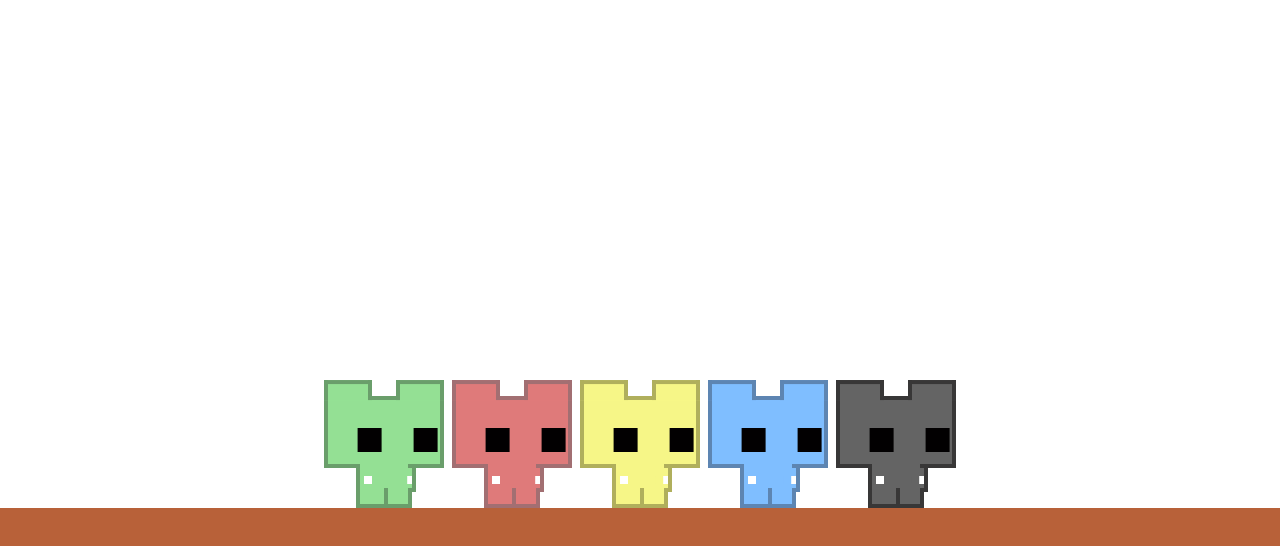
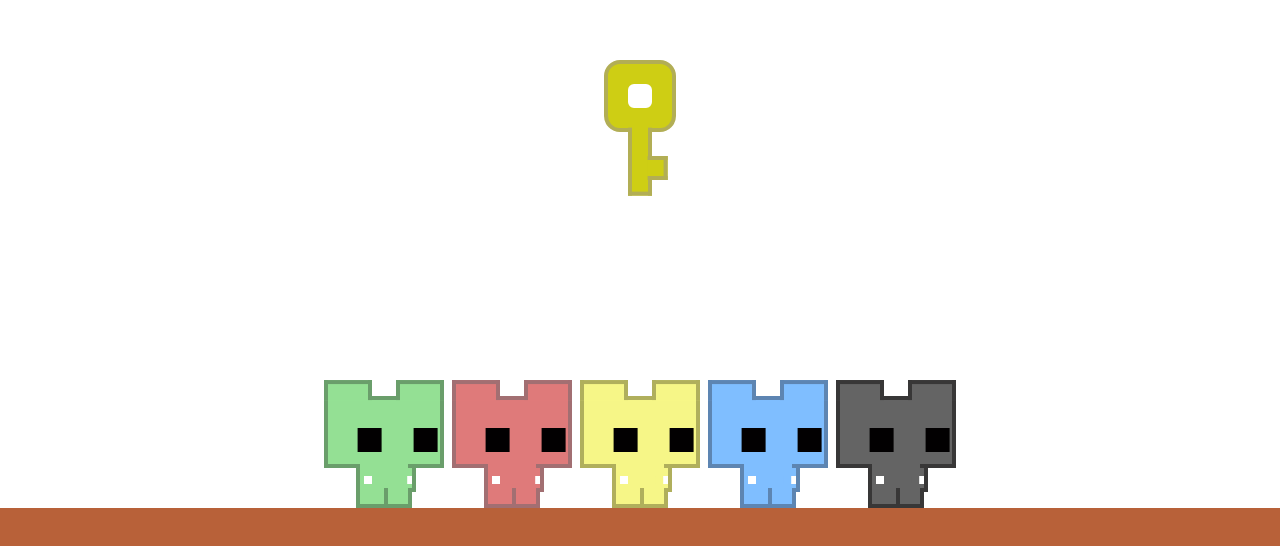
Before and after one commit to alexandercddev/pico-park, a plain HTML site: page index.html in a window 1280 px wide. Shown: the part 132-678 px from the top of the page. Drawn offline with Linux system fonts and the light colour scheme.

Commit message:
Added new preview.jpg Added style hey Added javascript click hover pico park

```diff
--- a/index.html
+++ b/index.html
@@ -8,7 +8,14 @@
     <link rel="stylesheet" href="src/assets/styles/style.css">
 </head>
 <body>
-    <div class="container">
+    <div class="container container-key">
+        <div class="box">
+            <div class="key">
+                <div class="circle"></div>
+            </div>
+        </div>
+    </div>
+    <div class="container pico-parks">
         <div class="pico-park pico-green">
             <div class="pico-park-head">
                 <div class="pico-park-eyes"></div>
@@ -46,4 +53,5 @@
         </div>
     </div>
 </body>
+<script src="./src/assets/javascript/app.js"></script>
 </html>
--- a/src/assets/javascript/app.js
+++ b/src/assets/javascript/app.js
@@ -0,0 +1,13 @@
+const picoParks = document.querySelectorAll('.pico-park');
+const container = document.querySelector('.pico-parks');
+const moveAll = [
+    'row-reverse',
+    'row',
+    'column-reverse',
+    'column',
+];
+picoParks.forEach((picoPark, index) => {
+    picoPark.addEventListener('click', () => {
+        container.style.flexDirection = moveAll[index]
+    });
+});
--- a/src/assets/styles/style.scss
+++ b/src/assets/styles/style.scss
@@ -13,16 +13,20 @@ $border-blue: rgb(93,133,178);
     padding: 0;
 }
 body {
+    width: 100vw;
+    height: 80vh;
+    display: flex;
+    flex-direction: column;
+    justify-content: flex-end;
+    align-items: center;
+    background-color: rgb(255,255,255);
+    border-bottom: 20vw solid rgb(184,97,57);
     overflow: hidden;
 }
 .container {
-    width: 100vw;
-    height: 80vh;
     display: flex;
     justify-content: center;
     align-items: flex-end;
-    background-color: rgb(255,255,255);
-    border-bottom: 20vw solid rgb(184,97,57);
 }
 .pico-park {
     width: 8em;
@@ -192,3 +196,52 @@ body {
     box-shadow: 2.2em 0 0 $blue,
         2.5em 0 0 #FFF;
 }
+.container-key{
+    height: 100%;
+    display: flex;
+    align-items: center;
+}
+.box {
+    height: 8em;
+}
+.key {
+    position: relative;
+    width: 4em;
+    height: 4em;
+    background-color: rgb(206, 206, 20);
+    border: .25em solid rgb(178,174,85);
+    border-radius: 1em;
+    display: flex;
+    justify-content: center;
+    align-items: center;
+    &::before {
+        content: '';
+        position: absolute;
+        width: 1em;
+        height: 1em;
+        background-color: rgb(206, 206, 20);
+        border: .25em solid rgb(178,174,85);
+        border-radius: 0;
+        border-left: none;
+        transform: translate(1.1em, 4.5em);
+        z-index: 1;
+    }
+    &::after {
+        content: '';
+        position: absolute;
+        width: 1em;
+        height: 4em;
+        background-color: rgb(206, 206, 20);
+        border-top: none;
+        border: .25em solid rgb(178,174,85);
+        transform: translateY(4.1em);
+        border-top: none;
+    }
+}
+.circle {
+    width: 1em;
+    height: 1em;
+    background-color: #FFF;
+    border: 0.25em solid #FFF;
+    border-radius: 25%;
+}
```
Also changed, not shown: src/assets/images/preview.jpg, src/assets/styles/style.css.
